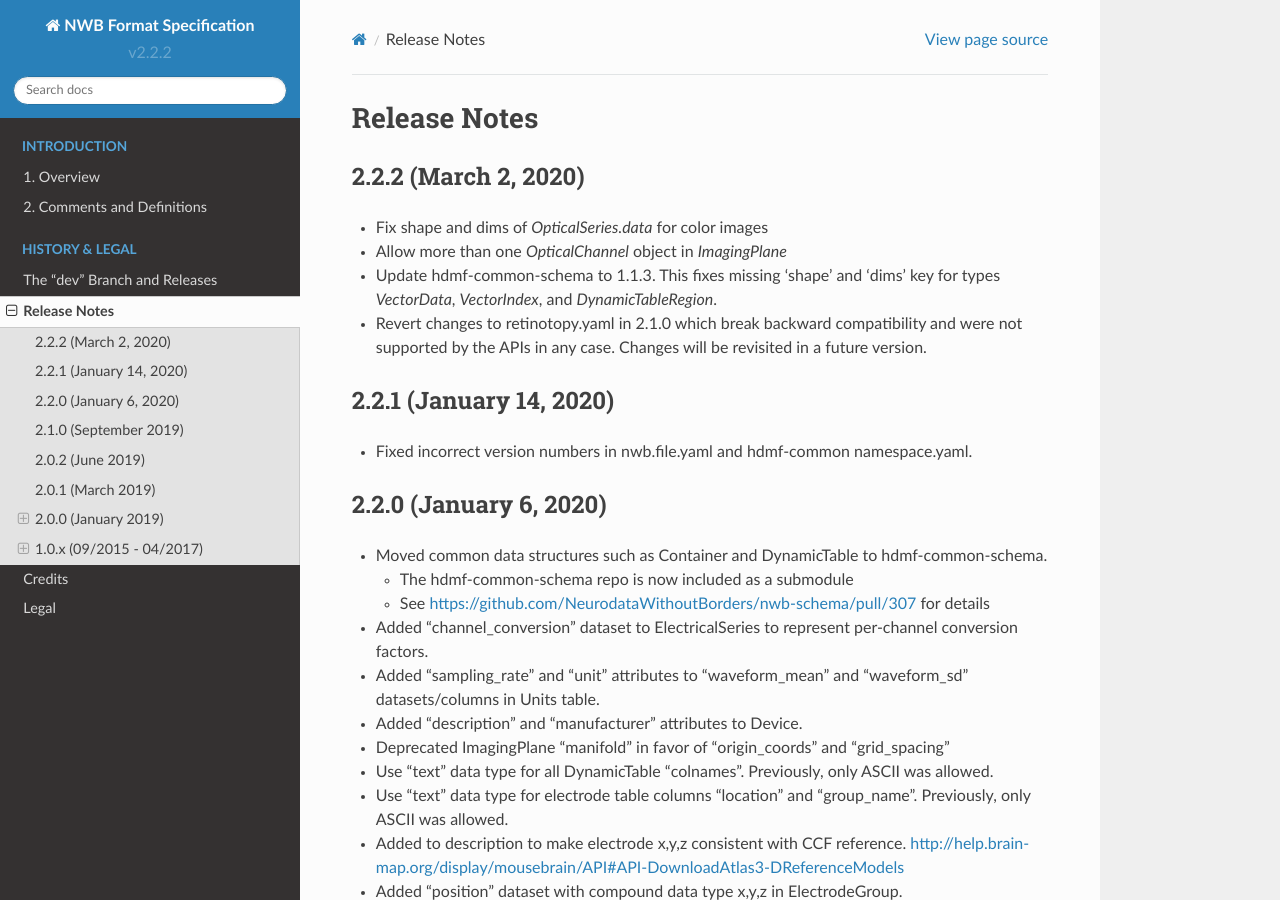
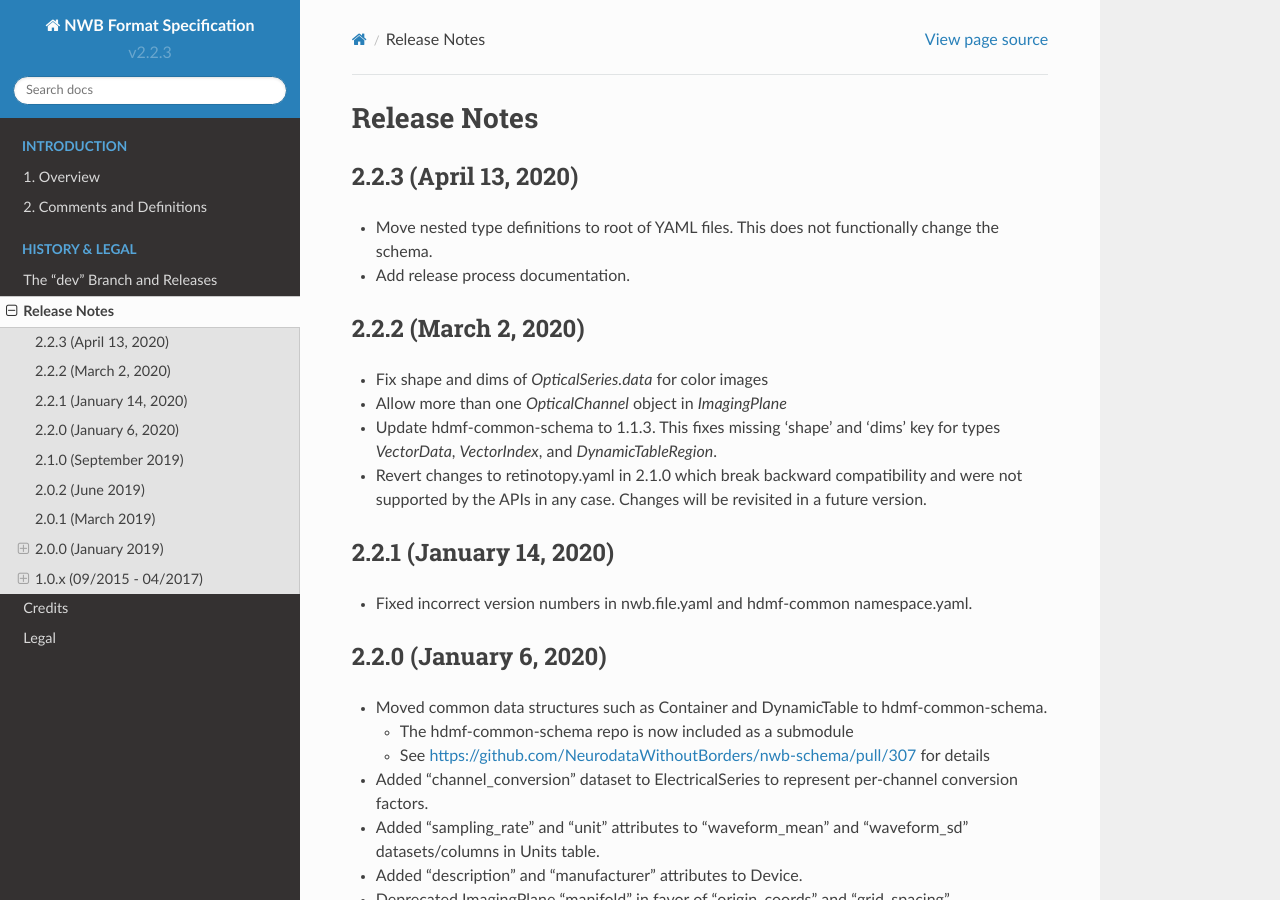
Before and after one commit to NeurodataWithoutBorders/nwb-schema, a Sphinx documentation site: the page built from docs/format/source/format_release_notes.rst, in a window 1280 px wide and 900 px high. Built offline with Sphinx 7.4.7 and the Read the Docs theme 2.0.0, drawn with Linux system fonts in a browser that asks for light colours.

Commit message:
Update version string to 2.2.3

```diff
--- a/docs/format/source/conf.py
+++ b/docs/format/source/conf.py
@@ -83,7 +83,7 @@
 # built documents.
 #
 # The short X.Y version.
-version = 'v2.2.2'
+version = 'v2.2.3'
 # The full version, including alpha/beta/rc tags.
 release = version
 
--- a/docs/format/source/format_release_notes.rst
+++ b/docs/format/source/format_release_notes.rst
@@ -1,5 +1,11 @@
 Release Notes
 =============
+
+2.2.3 (April 13, 2020)
+----------------------
+
+- Move nested type definitions to root of YAML files. This does not functionally change the schema.
+- Add release process documentation.
 
 2.2.2 (March 2, 2020)
 ---------------------
```
Also changed, not shown: 2 other files.
